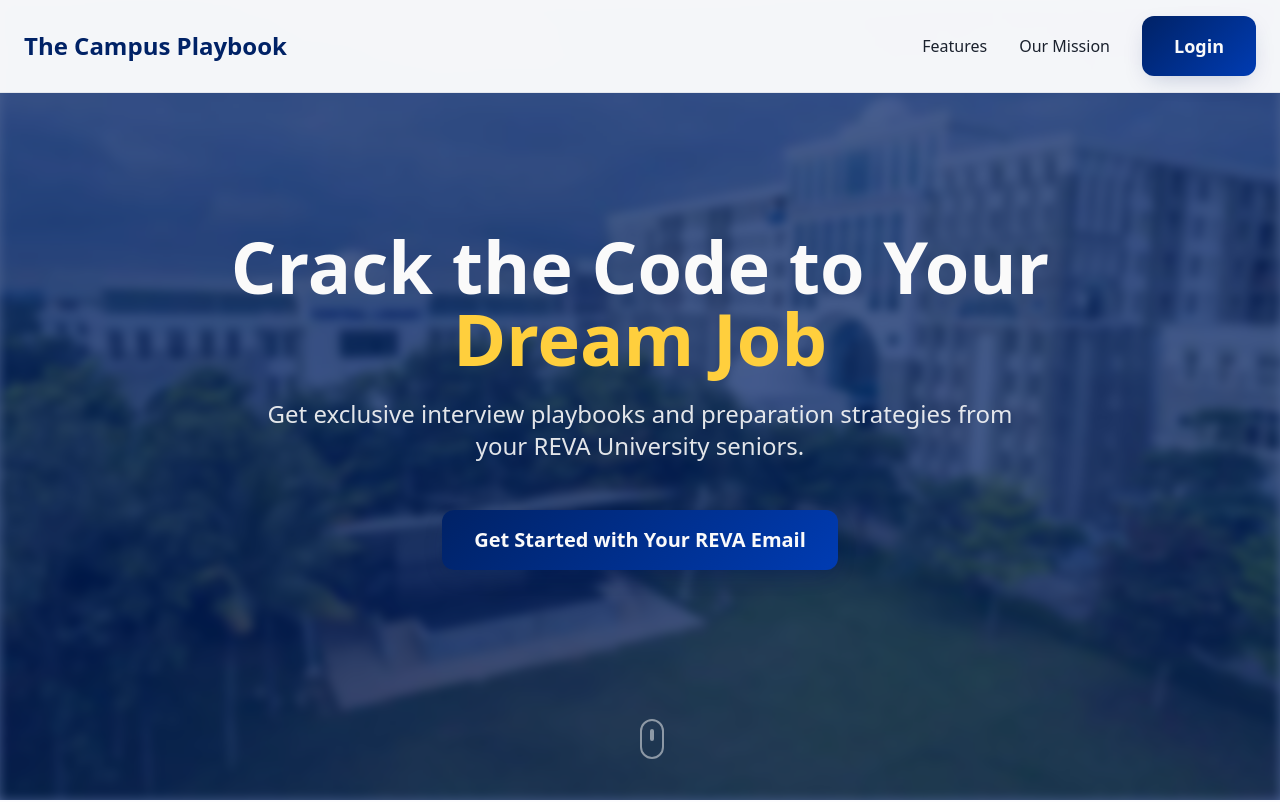
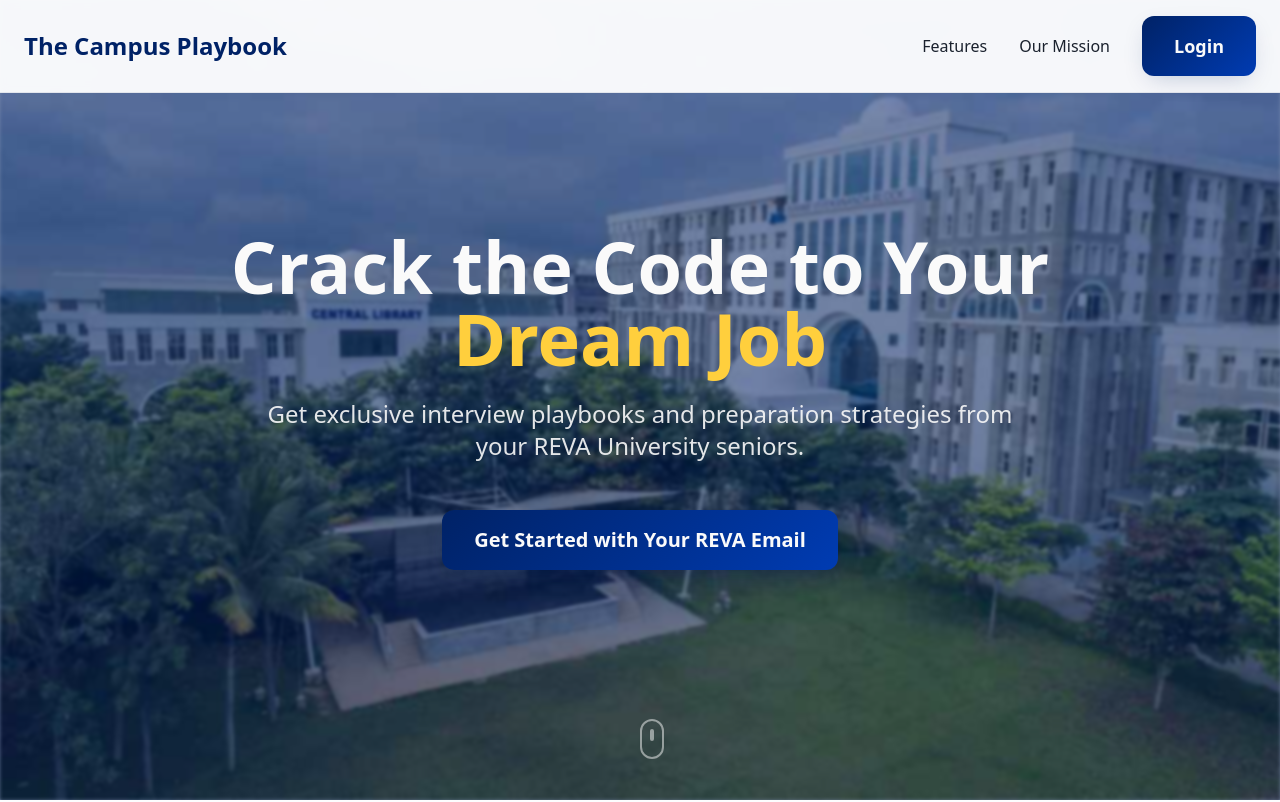
Before and after one commit to TanveerpashaS/campus-playbook, a React (Vite) app: page / in a window 1280 px wide. Shown: the top 802 px of the page. Built offline with nearby package versions, Linux system fonts and the light colour scheme.

Commit message:
Refine hero image visibility
Adjusted hero section to increase the visibility of the background image.

```diff
--- a/src/components/Hero.tsx
+++ b/src/components/Hero.tsx
@@ -6,9 +6,9 @@ const Hero = () => {
         <img
           src="/lovable-uploads/c5161220-cf43-468e-b627-a3bceeede40a.png"
           alt="REVA University campus"
-          className="w-full h-full object-cover blur-sm"
+          className="w-full h-full object-cover blur-[1px]"
         />
-        <div className="absolute inset-0 bg-primary/70 backdrop-blur-[2px]" />
+        <div className="absolute inset-0 bg-primary/50 backdrop-blur-[1px]" />
       </div>
 
       {/* Content */}
```
